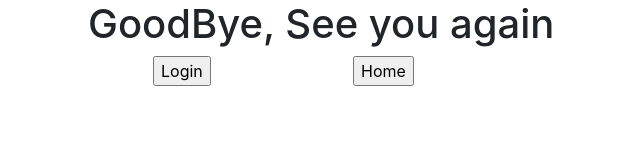
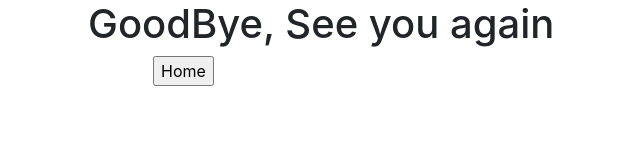
Before and after one commit to mickaelhaye/Haye-Mickael-projet-7, a plain HTML site: page src/main/resources/templates/logout_success.html in a window 1280 px wide. Shown: the whole page, without its empty margins (302-942 px from the left). Drawn offline with Linux system fonts and the light colour scheme; files that its build step writes are made by us from their sources.

Commit message:
Suppression de la redirection login dans logoutSuccess

```diff
--- a/src/main/resources/templates/logout_success.html
+++ b/src/main/resources/templates/logout_success.html
@@ -13,11 +13,6 @@
 	</div>
 	<div class="row" style="max-width: 400px; margin: 0 auto;">
 		<div class="col">
-			<form th:action="@{/app/login}">
-				<input type="submit" value="Login" />
-			</form>
-		</div>
-		<div class="col">
 			<form th:action="@{/}">
 				<input type="submit" value="Home" />
 			</form>
```
